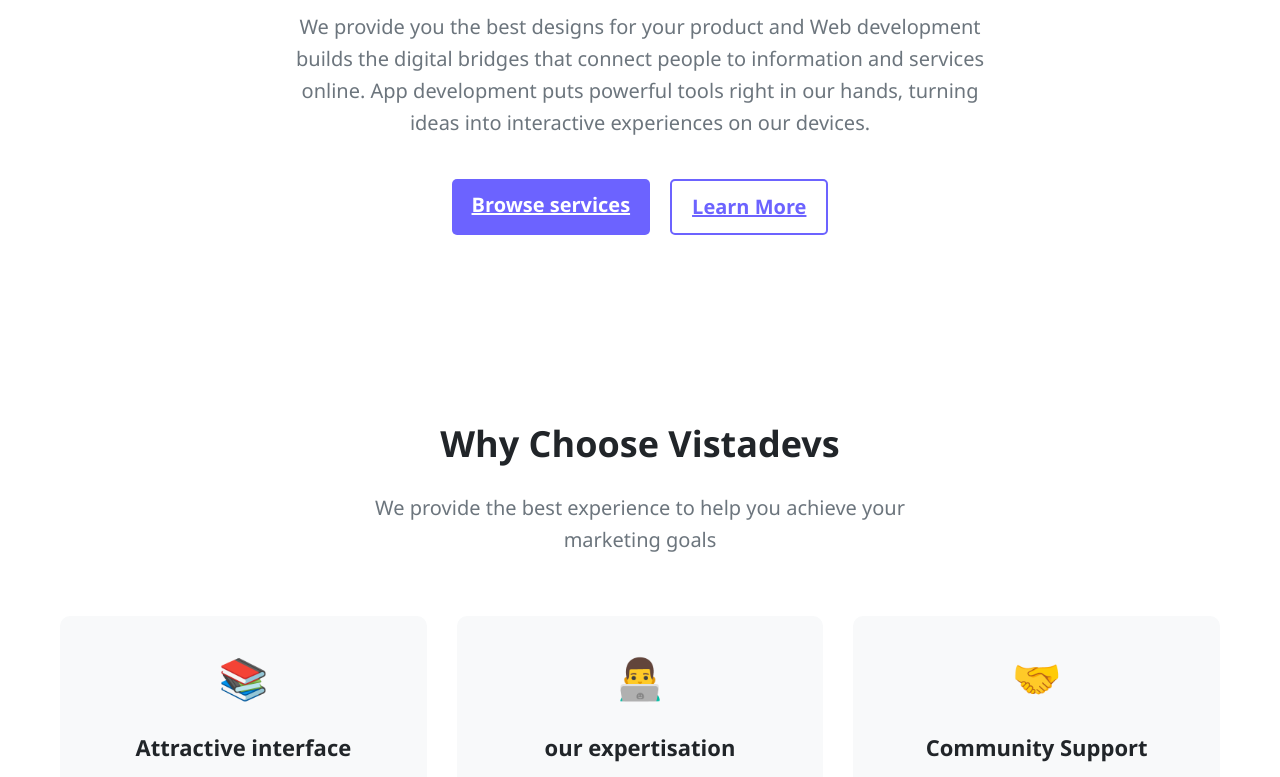
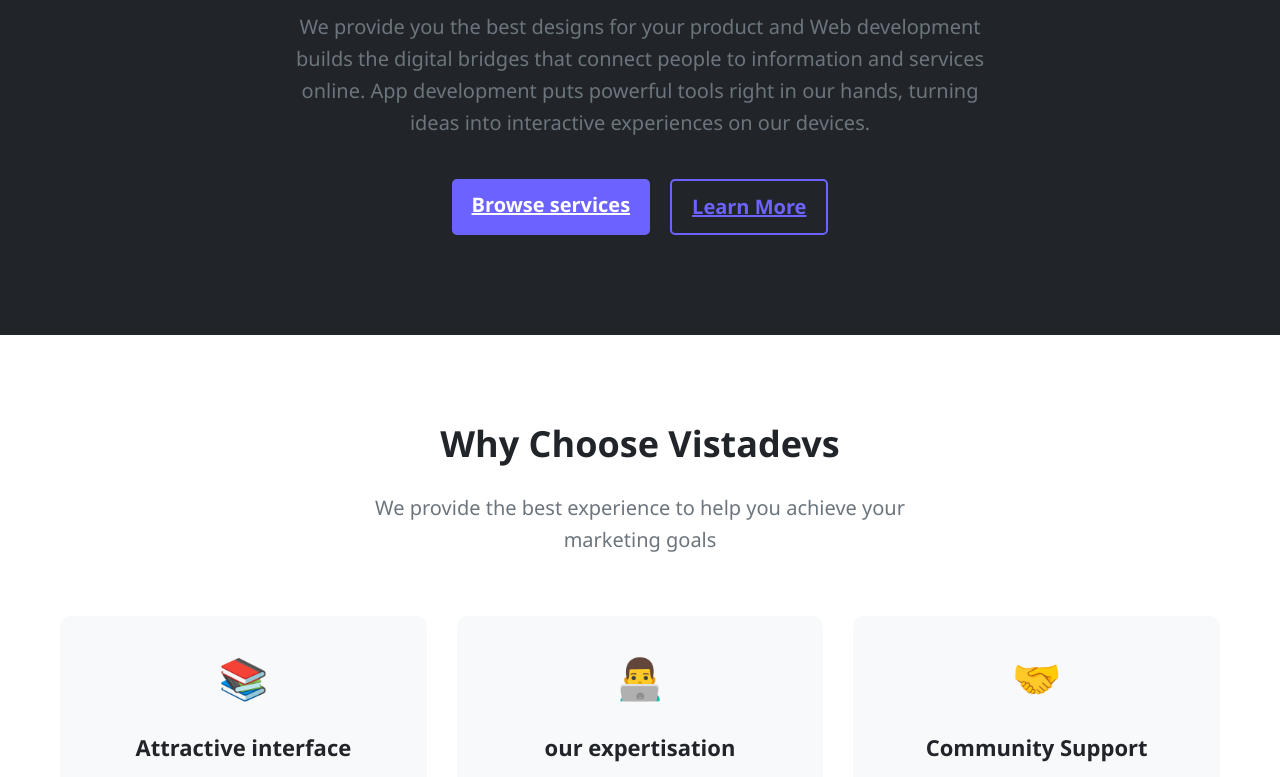
Before and after one commit to Itsema2006/vistadevs, a plain HTML site: page index.html in a window 1280 px wide. Shown: the part 313-1090 px from the top of the page. Drawn offline with Linux system fonts and the light colour scheme.

Commit message:
Update index.html

```diff
--- a/index.html
+++ b/index.html
@@ -27,7 +27,7 @@
         }
 
         body {
-            font-size: 20px;background-color: var(--Purple);
+            font-size: 20px;background-color: var(--dark);
             color: var(--dark);
             line-height: 1.6;
         }
```
